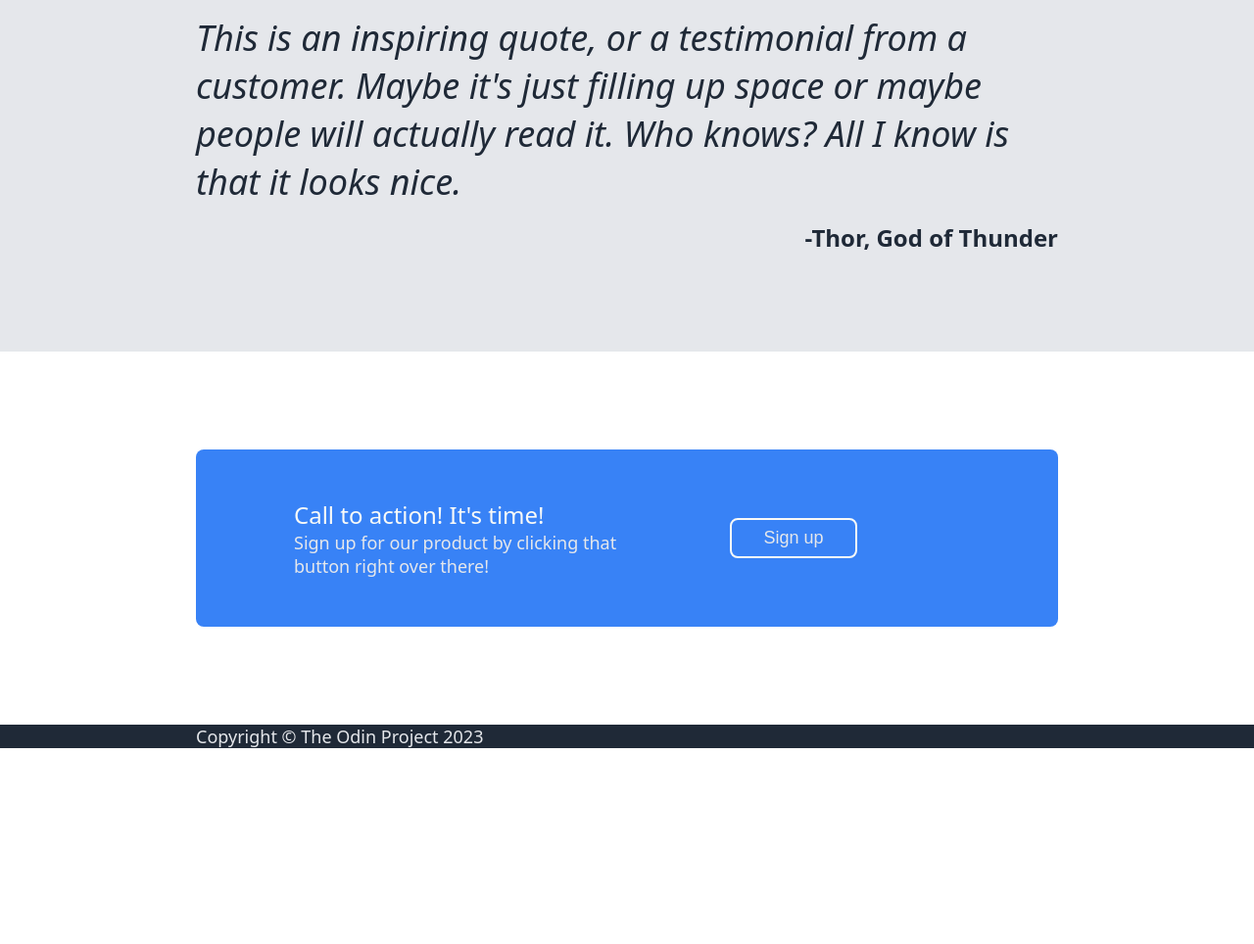
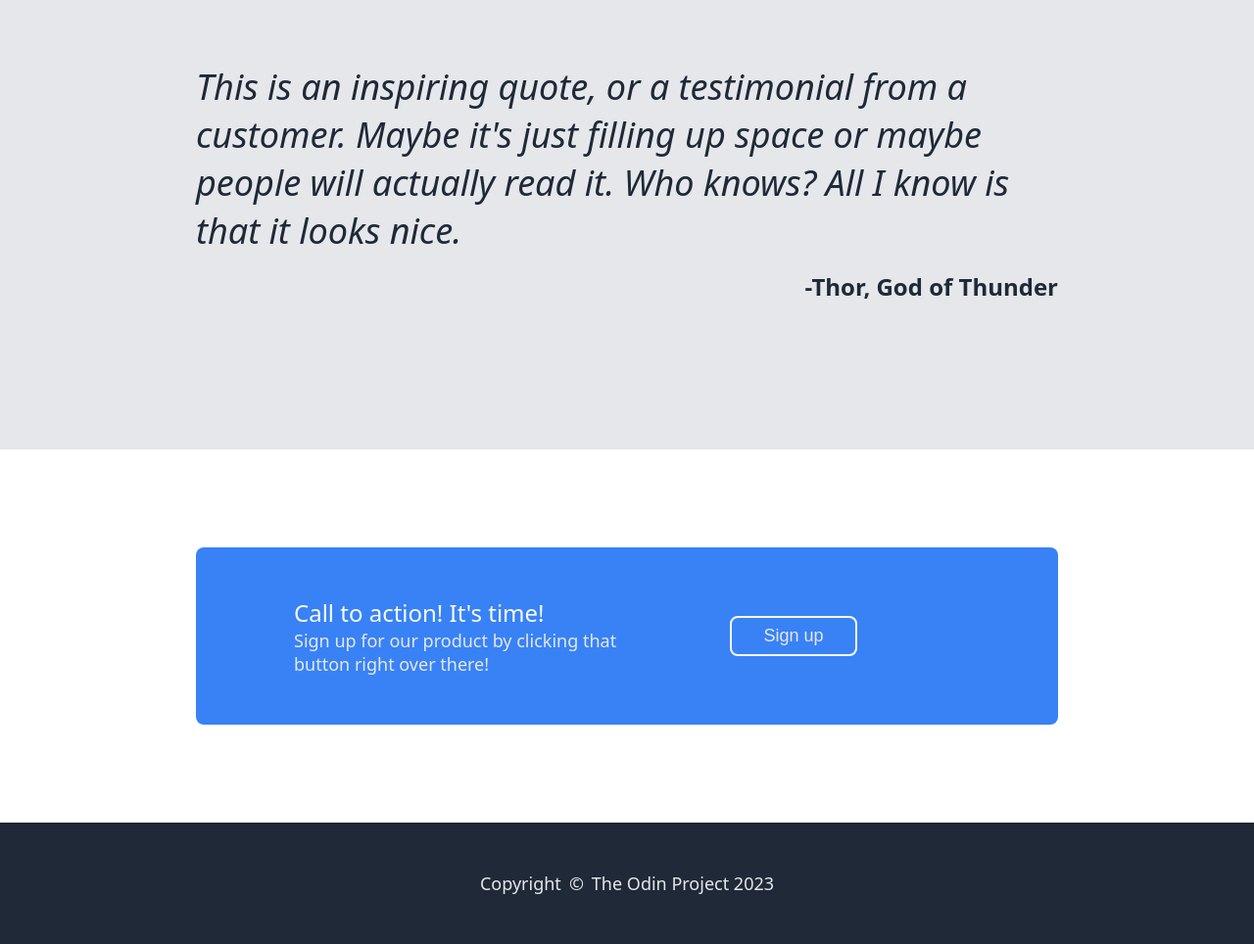
Before and after one commit to Ltys-on/landing-page, a plain HTML site: page index.html in a window 1280 px wide. Shown: the part 1198-2162 px from the top of the page at 98% size. Before the commit the page ends 1962 px from the top, so only its background shows below. Drawn offline with Linux system fonts and the light colour scheme.

Commit message:
Add footer css

```diff
--- a/index.html
+++ b/index.html
@@ -62,6 +62,10 @@
                 </div>
             </div>
         </div>
-        <div class="footer">Copyright &#169; The Odin Project 2023</div>
+        <div class="footer">
+            <div>Copyright</div>
+            <div>&#169;</div>
+            <div>The Odin Project 2023</div>
+        </div>
     </body>
 </html>
--- a/style.css
+++ b/style.css
@@ -140,7 +140,7 @@ body {
     display: flex;
     justify-content: center;
     background-color: #e5e7eb;
-    padding: 100px 200px;
+    padding: 150px 200px;
 }
 
 .quote {
@@ -208,3 +208,11 @@ body {
     background-color: none;
     border: 2px solid #f9faf8;
 }
+
+.footer {
+    display: flex;
+    flex-direction: row;
+    justify-content: center;
+    gap: 8px;
+    padding: 50px 0;
+}
```
